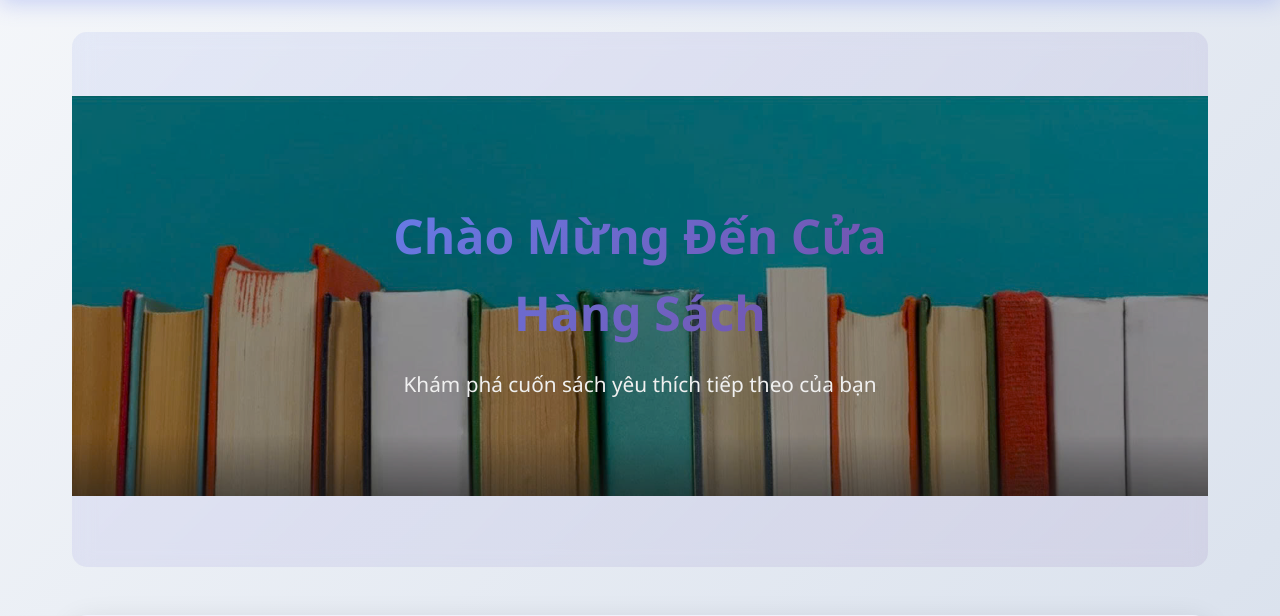
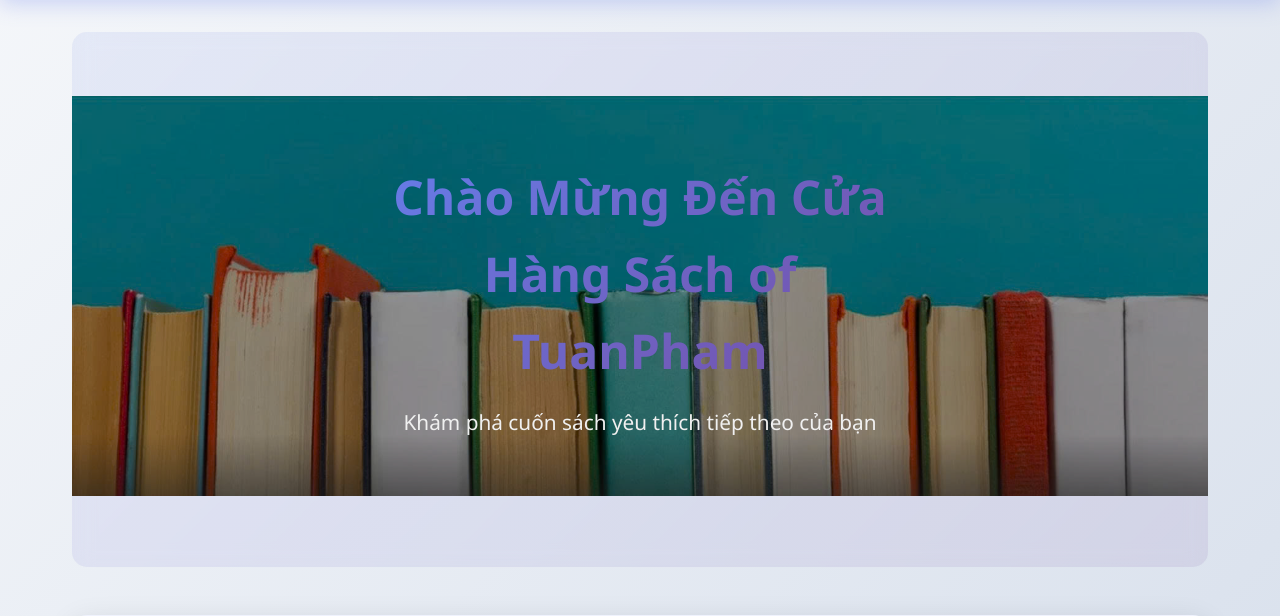
Before and after one commit to tuanhi23/oss_pro1, a PHP site: page / in a window 1280 px wide. Shown: the part 90-706 px from the top of the page. Run offline with PHP 8.4, Linux system fonts and the light colour scheme; data comes from the database, SQL or seed files in the repository.

Commit message:
check FTP

```diff
--- a/index.php
+++ b/index.php
@@ -75,7 +75,7 @@ try {
     <img src="assets/image/anhnen.jpg" class="hero-img">
 
     <div class="hero-text">
-        <h2>Chào Mừng Đến Cửa Hàng Sách</h2>
+        <h2>Chào Mừng Đến Cửa Hàng Sách of TuanPham</h2>
         <p>Khám phá cuốn sách yêu thích tiếp theo của bạn</p>
     </div>
 </section>
```
